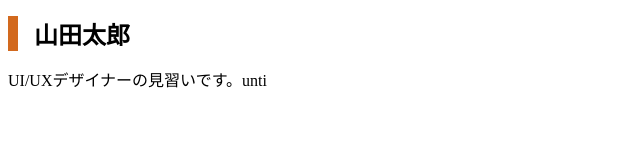
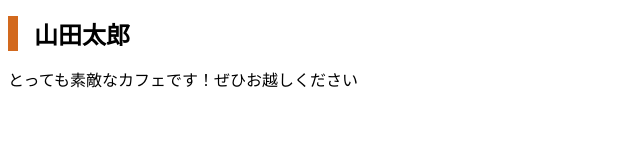
Before and after one commit to tetsu-skywalker/myCafe, a plain HTML site: page index.html in a window 1280 px wide. Shown: the whole page, without its empty margins (0-640 px from the left). Drawn offline with Linux system fonts and the light colour scheme.

Commit message:
Add files via upload

```diff
--- a/index.html
+++ b/index.html
@@ -11,7 +11,7 @@
   <h1>
     山田太郎
   </h1>
-  <P>UI/UXデザイナーの見習いです。unti</P>
+  <P>とっても素敵なカフェです！ぜひお越しください</P>
 
 </body>
 </html>
```
